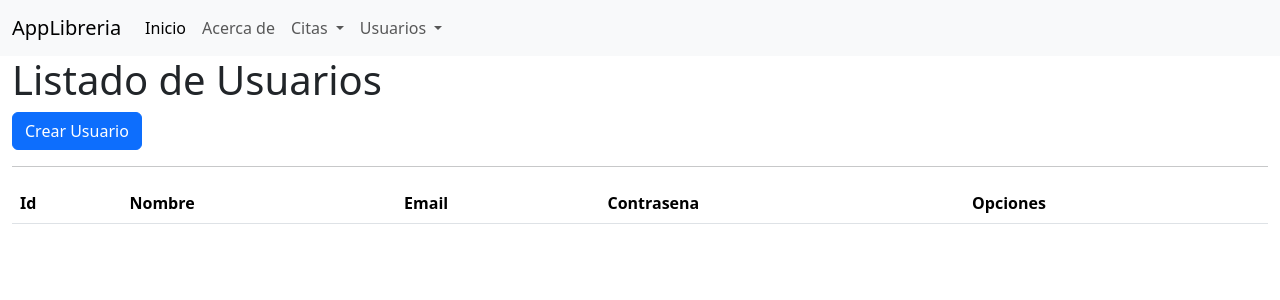
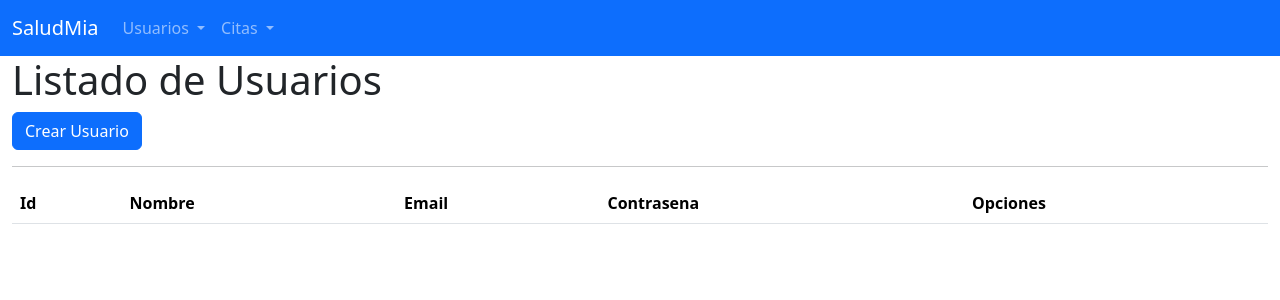
Before and after one commit to Surgeondentist/proyectocitas, a PHP site: page /proyectolibreria/?controlador=usuarios&accion=listado in a window 1280 px wide. Shown: the top 300 px of the page. Run offline with PHP 8.4, Linux system fonts and the light colour scheme; data that the repository does not hold is empty.

Commit message:
Se agrega pagina de Inicio O dashboard
Desarrollo de Vista Dashboard con bootstrap 5

```diff
--- a/Vistas/plantillas/menu.php
+++ b/Vistas/plantillas/menu.php
@@ -1,7 +1,7 @@
-<nav class="navbar navbar-expand-lg bg-body-tertiary">
+<nav class="navbar navbar-expand-lg bg-primary" data-bs-theme="dark">
   <div class="container-fluid">
 <!-- Vinculos al Home -->
-    <a class="navbar-brand" href="./">AppLibreria</a>
+    <a class="navbar-brand" href="./">SaludMia</a>
 <!-- Boton menu mobile -->
     <button class="navbar-toggler" type="button" data-bs-toggle="collapse" data-bs-target="#navbarSupportedContent" aria-controls="navbarSupportedContent" aria-expanded="false" aria-label="Toggle navigation">
       <span class="navbar-toggler-icon"></span>
@@ -10,11 +10,16 @@
     <div class="collapse navbar-collapse" id="navbarSupportedContent">
 <!-- Opciones principales -->
       <ul class="navbar-nav me-auto mb-2 mb-lg-0">
-        <li class="nav-item">
-          <a class="nav-link active" aria-current="page" href="#">Inicio</a>
-        </li>
-        <li class="nav-item">
-          <a class="nav-link" href="./?controlador=inicio&accion=acercaDe">Acerca de</a>
+
+        <li class="nav-item dropdown">
+          <a class="nav-link dropdown-toggle" href="#" role="button" data-bs-toggle="dropdown" aria-expanded="false">
+            Usuarios
+          </a>
+          <ul class="dropdown-menu">
+            <li><a class="dropdown-item" href="./?controlador=usuarios&accion=listado">Listado de Usuarios</a></li>
+            <li><a class="dropdown-item" href="./?controlador=usuarios&accion=crear">Crear Usuario</a></li>
+            <li><hr class="dropdown-divider"></li>
+          </ul>
         </li>
         <li class="nav-item dropdown">
           <a class="nav-link dropdown-toggle" href="#" role="button" data-bs-toggle="dropdown" aria-expanded="false">
@@ -28,18 +33,7 @@
             <li><hr class="dropdown-divider"></li>
           </ul>
         </li>
-        <li class="nav-item dropdown">
-          <a class="nav-link dropdown-toggle" href="#" role="button" data-bs-toggle="dropdown" aria-expanded="false">
-            Usuarios
-          </a>
-          <ul class="dropdown-menu">
-            <li><a class="dropdown-item" href="./?controlador=usuarios&accion=listado">Listado de Usuarios</a></li>
-            <li><a class="dropdown-item" href="./?controlador=usuarios&accion=crear">Crear Usuario</a></li>
-            <li><a class="dropdown-item" href="./?ontrolador=usuarios&accion=cambiar">Cambiar Usuario</a></li>
-            <li><a class="dropdown-item" href="./?controlador=usuarios&accion=eliminar">Eliminar Usuario</a></li>
-            <li><hr class="dropdown-divider"></li>
-          </ul>
-        </li>
+
       </ul>
 
     </div>
```
Also changed, not shown: Vistas/Inicio/dashboard.php (+32 -2 lines), Publico/css/imagenes/medicos.png (added).
